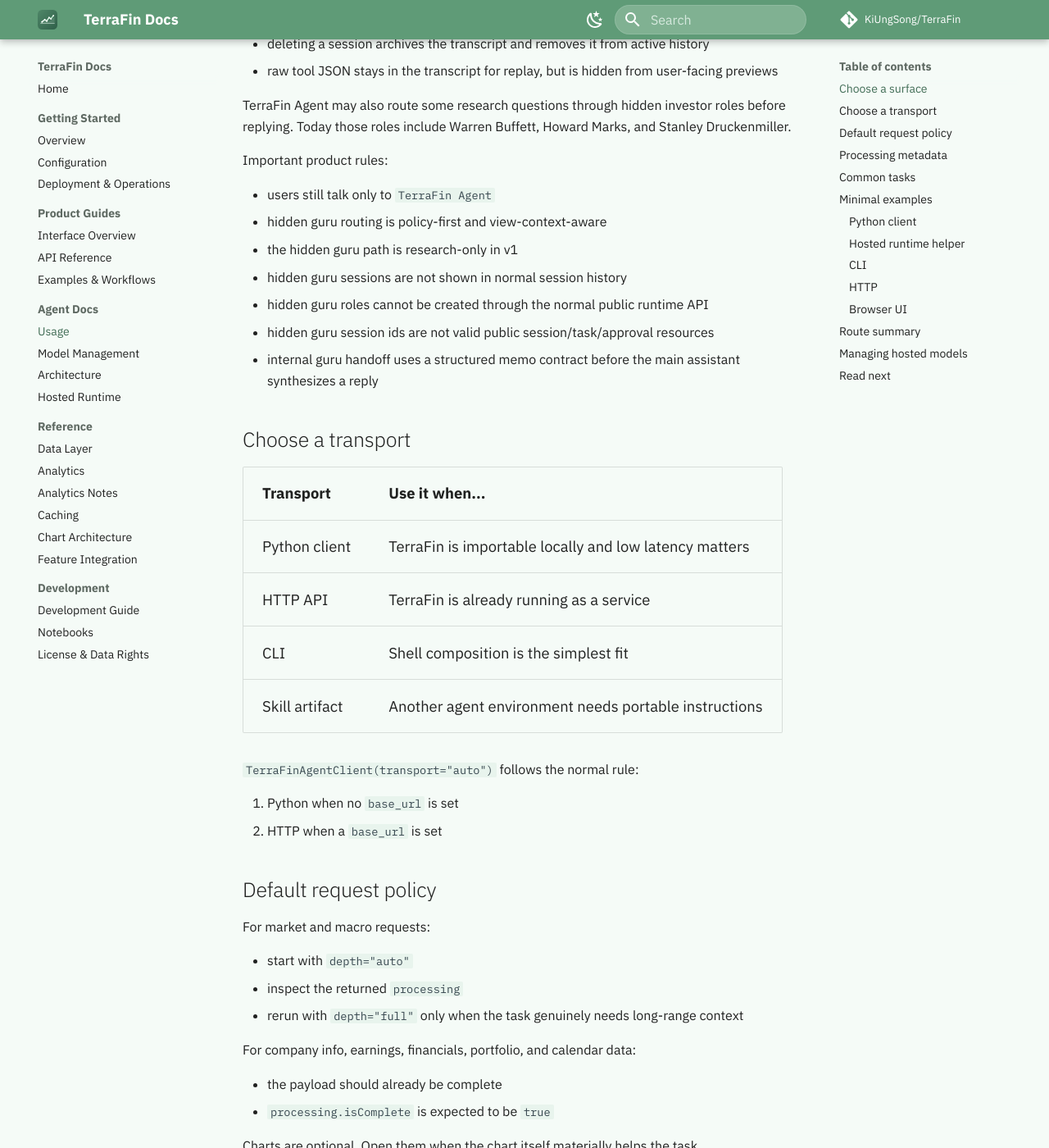
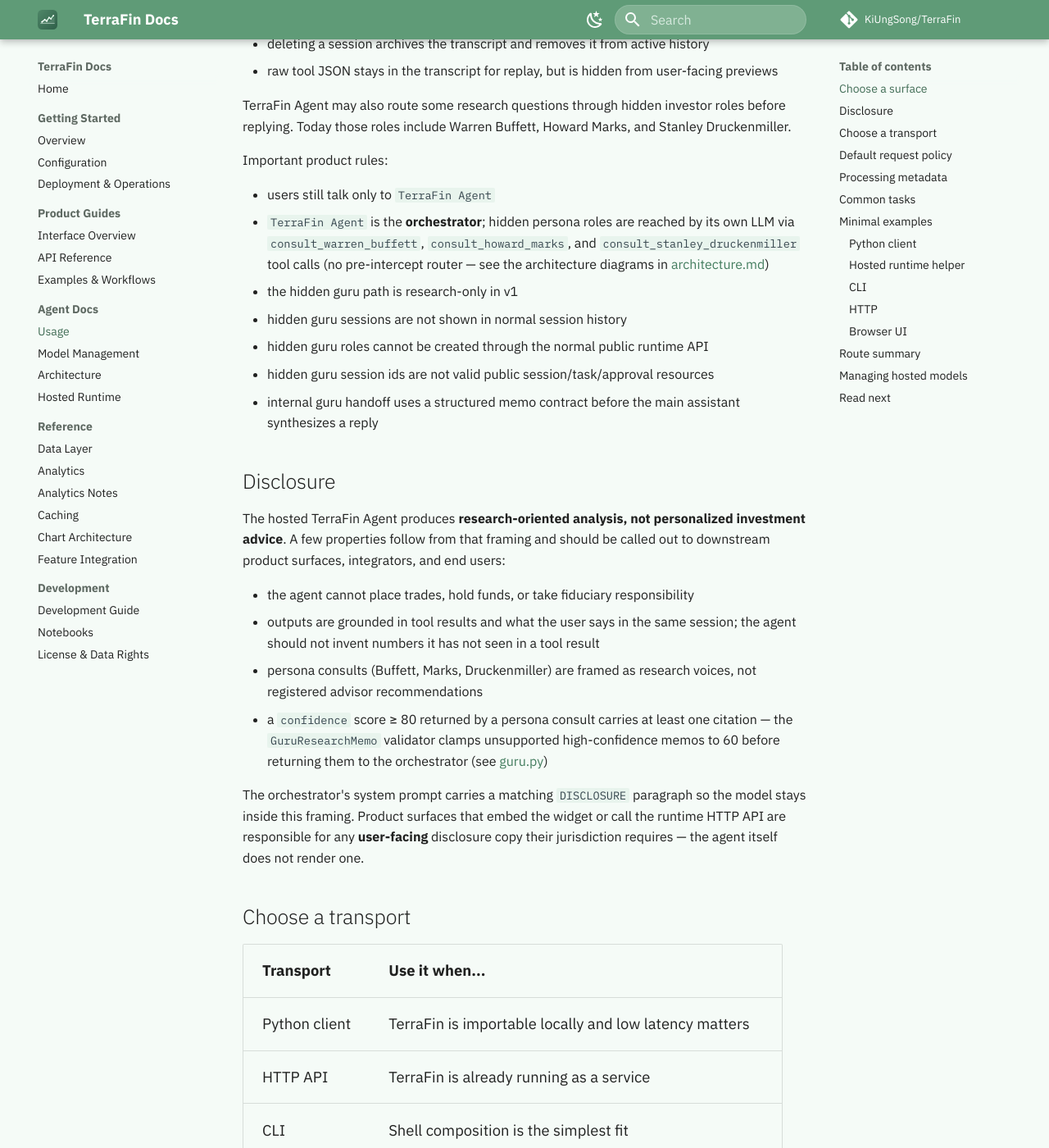
Before and after one commit to KiUngSong/TerraFin, an MkDocs documentation site: the page built from docs/agent/usage.md, in a window 1280 px wide and 1400 px high, scrolled down 1068 px. Shown: the whole window at 82% size. Built offline with MkDocs 1.6.1 and Material for MkDocs 9.7.7, drawn with Linux system fonts in a browser that asks for light colours; comment, search, counter and statistics services are not loaded.

Commit message:
feat(agent): land P1 desperate-investor QA fixes and panel UX polish
Prompt- and validator-level fixes driven by the 5-persona desperate
investor QA:
- Orchestrator system prompt gains SITUATIONAL AWARENESS, VERBATIM
  CITATIONS, and DISCLOSURE paragraphs so the agent references
  volunteered user context, quotes SEC language verbatim, and stays in
  research framing.
- `GuruResearchMemo` clamps `confidence >= 80` with no citations down
  to 60 and tags the thesis.
- Persona YAMLs carry a four-level `confidence_rubric` that the persona
  system prompt surfaces.
- `docs/agent/usage.md` documents the Disclosure framing (ribbon lives
  in product surfaces, not in the agent itself).
- Agent panel header restructure plus a slimmer runtime chip.

Co-Authored-By: Claude Opus 4.7 (1M context) <noreply@anthropic.com>

```diff
--- a/docs/agent/usage.md
+++ b/docs/agent/usage.md
@@ -58,12 +58,37 @@ and Stanley Druckenmiller.
 Important product rules:
 
 - users still talk only to `TerraFin Agent`
-- hidden guru routing is policy-first and view-context-aware
+- `TerraFin Agent` is the **orchestrator**; hidden persona roles are
+  reached by its own LLM via `consult_warren_buffett`,
+  `consult_howard_marks`, and `consult_stanley_druckenmiller` tool
+  calls (no pre-intercept router — see the architecture diagrams in
+  [architecture.md](./architecture.md#orchestrator--persona-subagents))
 - the hidden guru path is research-only in v1
 - hidden guru sessions are not shown in normal session history
 - hidden guru roles cannot be created through the normal public runtime API
 - hidden guru session ids are not valid public session/task/approval resources
 - internal guru handoff uses a structured memo contract before the main assistant synthesizes a reply
+
+## Disclosure
+
+The hosted TerraFin Agent produces **research-oriented analysis, not personalized
+investment advice**. A few properties follow from that framing and should be
+called out to downstream product surfaces, integrators, and end users:
+
+- the agent cannot place trades, hold funds, or take fiduciary responsibility
+- outputs are grounded in tool results and what the user says in the same
+  session; the agent should not invent numbers it has not seen in a tool result
+- persona consults (Buffett, Marks, Druckenmiller) are framed as research
+  voices, not registered advisor recommendations
+- a `confidence` score ≥ 80 returned by a persona consult carries at least one
+  citation — the `GuruResearchMemo` validator clamps unsupported high-confidence
+  memos to 60 before returning them to the orchestrator (see
+  [guru.py](../../src/TerraFin/agent/guru.py))
+
+The orchestrator's system prompt carries a matching `DISCLOSURE` paragraph so the
+model stays inside this framing. Product surfaces that embed the widget or call
+the runtime HTTP API are responsible for any **user-facing** disclosure copy
+their jurisdiction requires — the agent itself does not render one.
 
 ## Choose a transport
 
--- a/src/TerraFin/agent/personas/howard_marks.yaml
+++ b/src/TerraFin/agent/personas/howard_marks.yaml
@@ -158,3 +158,9 @@ signature_concepts:
   - "risk premium"
   - "second-level thinking"
   - "you can't predict, you can prepare"
+
+confidence_rubric:
+  - "85-100: The cycle position reads clearly from the evidence (valuations, risk premium compression, sentiment indicators, credit behavior all point the same way), and I have at least one citation tying the read to a specific number or filing section."
+  - "65-84: The cycle read is defensible but one or two signals disagree, or I am early — the mood has turned but the numbers have not yet confirmed."
+  - "40-64: I sense the regime but the evidence is thin, the signals are mixed across asset classes, or second-level consensus could easily be wrong."
+  - "0-39: I do not have enough read on the cycle to stake a view. Prefer abstaining or calling it neutral. Never exceed 60 without at least one citation."
--- a/src/TerraFin/agent/personas/stanley_druckenmiller.yaml
+++ b/src/TerraFin/agent/personas/stanley_druckenmiller.yaml
@@ -155,3 +155,9 @@ signature_concepts:
   - "bond yields versus earnings"
   - "macro tradeoff"
   - "individual stock focus when the index edge is unclear"
+
+confidence_rubric:
+  - "85-100: Liquidity direction, bond-yield / earnings-yield spread, and tape behavior all line up; I can point to specific macro and market prints (citations) that confirm the setup. The trend is my friend and the risk/reward is asymmetric."
+  - "65-84: The macro setup supports the stance but the tape has not confirmed yet, or vice versa. I am willing to express a view but sizing would be smaller."
+  - "40-64: The macro read is directional but noisy, or the tape is inconsistent — one leg of the trade thesis is wobbly."
+  - "0-39: The signals are conflicting or the data I need to judge liquidity and positioning is missing. Better to pass. Never exceed 60 without at least one citation."
--- a/src/TerraFin/agent/personas/warren_buffett.yaml
+++ b/src/TerraFin/agent/personas/warren_buffett.yaml
@@ -148,3 +148,9 @@ signature_concepts:
   - "patience"
   - "cash and optionality"
   - "wonderful businesses rather than market excitement"
+
+confidence_rubric:
+  - "85-100: Owner-earnings multiple, return on invested capital, and debt picture all read directly from multi-year `financials` pulls; the moat has a durable source I can name (brand, scale, switching cost, licensing); and I have at least one citation from the filings."
+  - "65-84: The business looks understandable and the numbers support the stance, but one leg is weaker (e.g. one year of data, or the moat is plausible but not demonstrated) — I still have citations."
+  - "40-64: The direction is right but the evidence is thin or mixed, or I am leaning on a qualitative judgment rather than the tape of numbers."
+  - "0-39: I do not understand the business well enough, or the data I need was not available. Abstain rather than manufacture a view. Never exceed 60 without at least one citation."
```
Also changed, not shown: src/TerraFin/interface/frontend/src/styles/responsive.css (+48 -22 lines), 3 other files.
